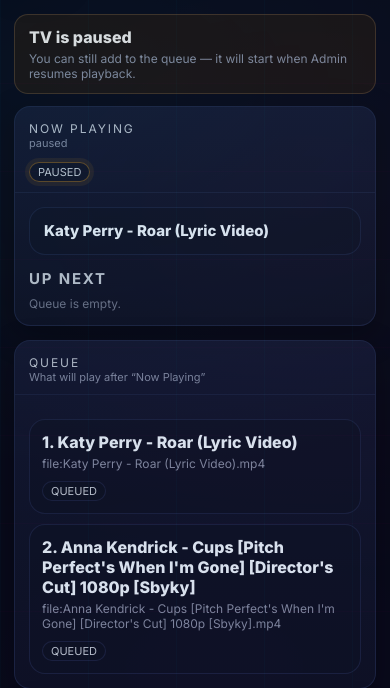
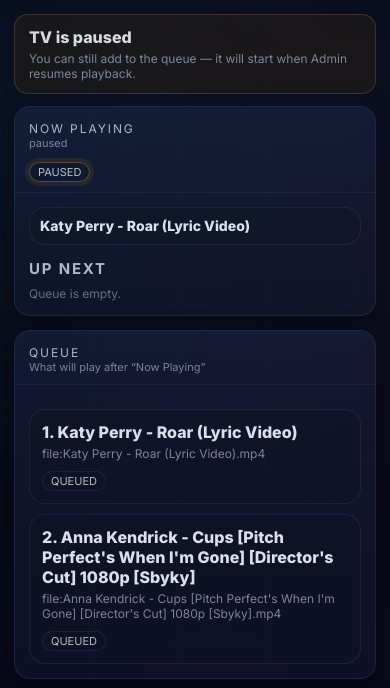
Before and after one commit to ausjay/partybox, a Flask app: page /u in a window 390 px wide. Shown: the part 93-781 px from the top of the page. Run offline with Flask 3, Linux system fonts and the light colour scheme; data comes from the database, SQL or seed files in the repository.

Commit message:
Compact now/up next cards on mobile

```diff
--- a/static/style.css
+++ b/static/style.css
@@ -399,10 +399,12 @@ p { margin: 0; }
   .topActions .pill { padding: 6px 10px; font-size: 11px; }
   .panelHeader { align-items: flex-start; }
   .panelHeader .hint { font-size: 11px; }
-  .panel-now .title { font-size: 16px; }
-  .panel-now .sub { font-size: 12px; }
-  .panel-now .card .title { font-size: 15px; line-height: 1.2; }
+  .panel-now .title { font-size: 15px; }
+  .panel-now .sub { font-size: 11px; }
+  .panel-now .card { padding: 10px; }
+  .panel-now .card .title { font-size: 14px; line-height: 1.15; display: -webkit-box; -webkit-line-clamp: 2; -webkit-box-orient: vertical; overflow: hidden; }
   .panel-now .card .sub { font-size: 11px; }
+  #up_next_card .title { font-size: 14px; line-height: 1.15; display: -webkit-box; -webkit-line-clamp: 2; -webkit-box-orient: vertical; overflow: hidden; }
 }
 
 @media (max-width: 640px) {
--- a/templates/user.html
+++ b/templates/user.html
@@ -103,7 +103,6 @@
             <div class="card">
               <div class="title" id="now_title">—</div>
               <div class="sub" id="now_note" style="display:none;"></div>
-              <div class="muted" id="now_yid" style="margin-top: 6px; display:none;"></div>
             </div>
 
             <div style="margin-top: 14px;">
@@ -305,14 +304,11 @@
       const now = STATE.now;
       if (!now) {
         el("now_title").textContent = "—";
-        el("now_yid").textContent = "";
         el("now_note").style.display = "none";
         return;
       }
 
       el("now_title").textContent = now.title || "(untitled)";
-      el("now_yid").textContent = now.youtube_id ? `ID: ${now.youtube_id}` : "";
-      el("now_yid").style.display = "none";
       if (now.note_text) {
         el("now_note").style.display = "block";
         el("now_note").textContent = now.note_text;
```
